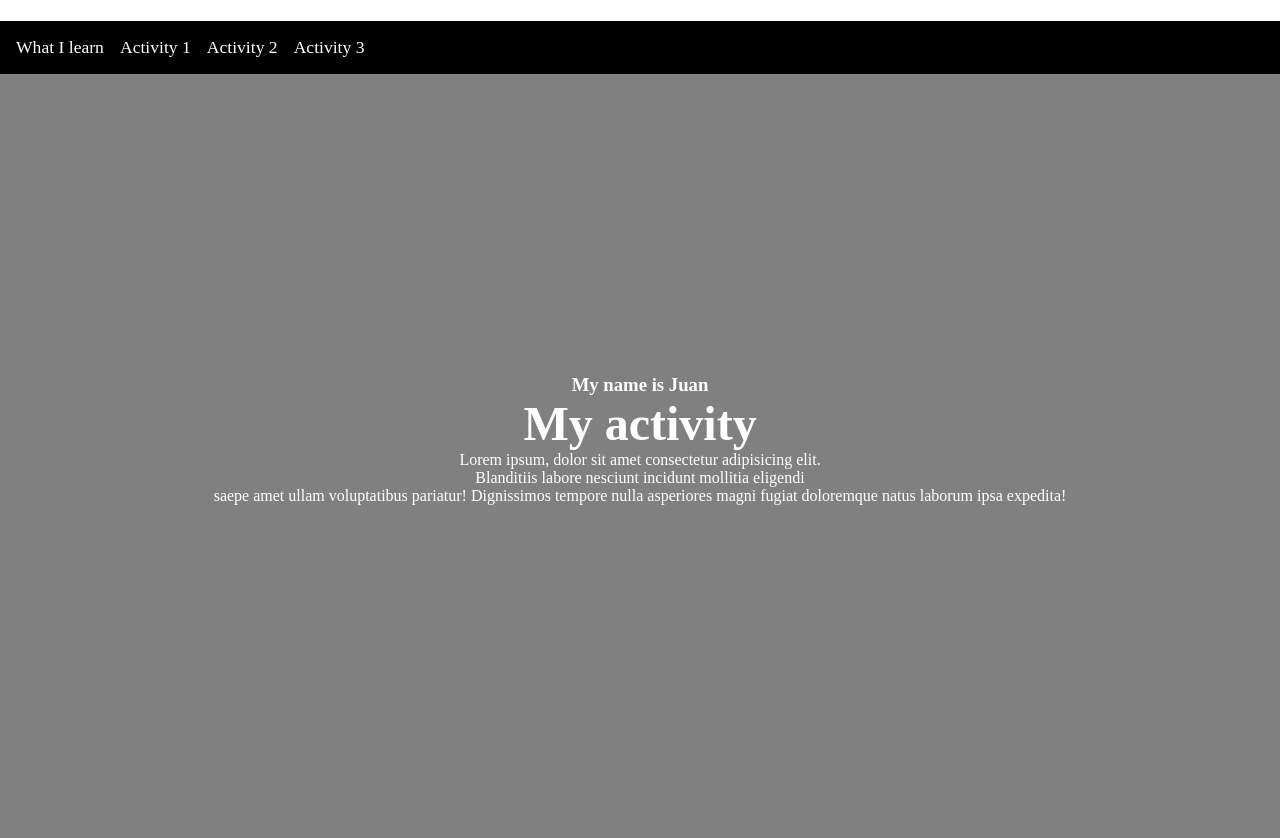
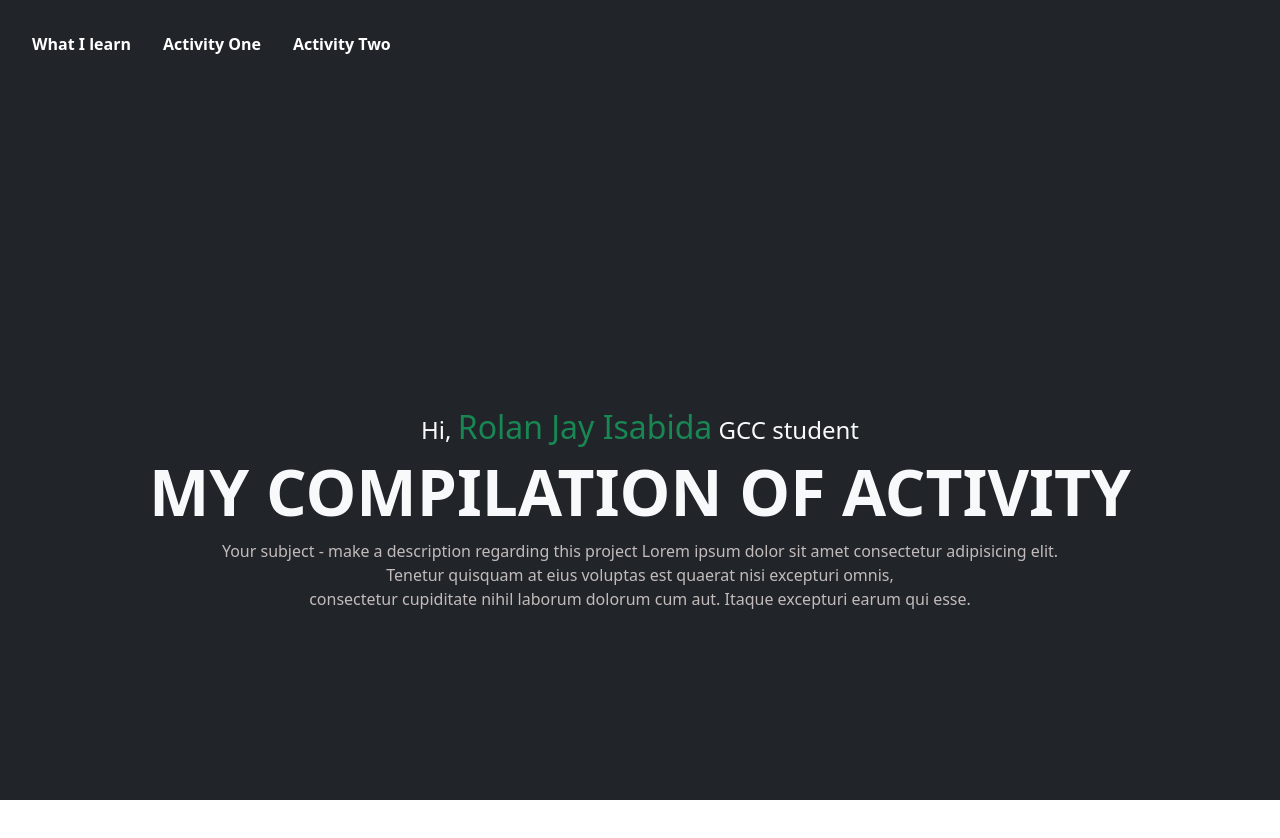
Before and after one commit to RolanjayE/lessonGuide, a plain HTML site: page index.html in a window 1280 px wide. After the commit the page ends 800 px from the top, so only its background shows below. Drawn offline with nearby package versions, Linux system fonts and the light colour scheme.

Commit message:
Final commit

```diff
--- a/css/style.css
+++ b/css/style.css
@@ -1,38 +1,17 @@
-* {
-    margin: 0;
-    padding: 0;
-    box-sizing: border-box;
+.main-container {
+    width: 100%;
+    min-height: 100vh;
 }
-
-header {
-    padding: 1rem;
-    background-color: black;
-
-}
-header ul {
-    display: flex;
-    gap: 1rem;
-}
-
-.main {
-    width: 100%;
-    height: 100vh;
-    text-align: center;
-    padding-top: 300px;
-    background-color: gray;
-    color: white;
-}
-
 a {
     text-decoration: none;
-    font-size: 1.1rem;
     color: white;
+    font-weight: bold;
 }
 li {
     list-style: none;
 }
-
-h1 {
-    font-weight: bold;
-    font-size: 3rem;
+.header {
+    padding: 2rem;
+    display: flex;
+    gap: 2rem;
 }
--- a/index.html
+++ b/index.html
@@ -1,30 +1,49 @@
 <!DOCTYPE html>
+
 <html lang="en">
 <head>
     <meta charset="UTF-8">
     <meta name="viewport" content="width=device-width, initial-scale=1.0">
     <title>Document</title>
+    <link href="https://cdn.jsdelivr.net/npm/bootstrap@5.0.2/dist/css/bootstrap.min.css" rel="stylesheet" integrity="sha384-EVSTQN3/azprG1Anm3QDgpJLIm9Nao0Yz1ztcQTwFspd3yD65VohhpuuCOmLASjC" crossorigin="anonymous">
     <link rel="stylesheet" href="./css/style.css">
 </head>
 <body>
 
-   <a href="./aboutus.html">about us</a>
-   <header>
-        <ul>
-            <li><a href="">What I learn </a></li>
-            <li><a href="./actOne/app.html">Activity 1</a></li>
-            <li><a href="">Activity 2</a></li>
-            <li><a href="">Activity 3</a></li>
-        </ul>
-   </header>
-
-   <div class="main">
-        <h3>My name is Juan </h3>
-        <h1>My activity</h1>
-        <p>Lorem ipsum, dolor sit amet consectetur adipisicing elit. <br>Blanditiis labore nesciunt incidunt mollitia eligendi <br>saepe amet ullam voluptatibus pariatur! Dignissimos tempore nulla asperiores magni fugiat doloremque natus laborum ipsa expedita!</p>
+   <div class="bg-dark main-container text-light">
+        <div class="header d-flex">
+            <li><a href="">What I learn</a></li>
+            <li><a href="./actOne/app.html">Activity One</a></li>
+            <li><a href="">Activity Two</a></li>
+        </div>
+        <main style="margin-top: 320px;" class="text-center">
+            <h4 class="fs-4">Hi, <span class="fs-2 text-success">Rolan Jay Isabida</span> GCC student</h4>
+            <h1 class="fw-bold display-3">MY COMPILATION OF ACTIVITY</h1>
+            <p style="color: rgb(195, 187, 187);">Your subject - make a description regarding this project Lorem ipsum dolor sit amet consectetur adipisicing elit. <br> Tenetur quisquam at eius voluptas est quaerat nisi excepturi omnis, <br> consectetur cupiditate nihil laborum dolorum cum aut. Itaque excepturi earum qui esse.</p>
+        </main>
    </div>
 
 
 
 </body>
 </html>
+
+
+
+<!-- .main-container {
+    width: 100%;
+    min-height: 100vh;
+}
+a {
+    text-decoration: none;
+    color: white;
+    font-weight: bold;
+}
+li {
+    list-style: none;
+}
+.header {
+    padding: 2rem;
+    display: flex;
+    gap: 2rem;
+} -->
```
Also changed, not shown: aboutus.html (deleted, +0 -11 lines), actOne/app.html (deleted, +0 -11 lines).
